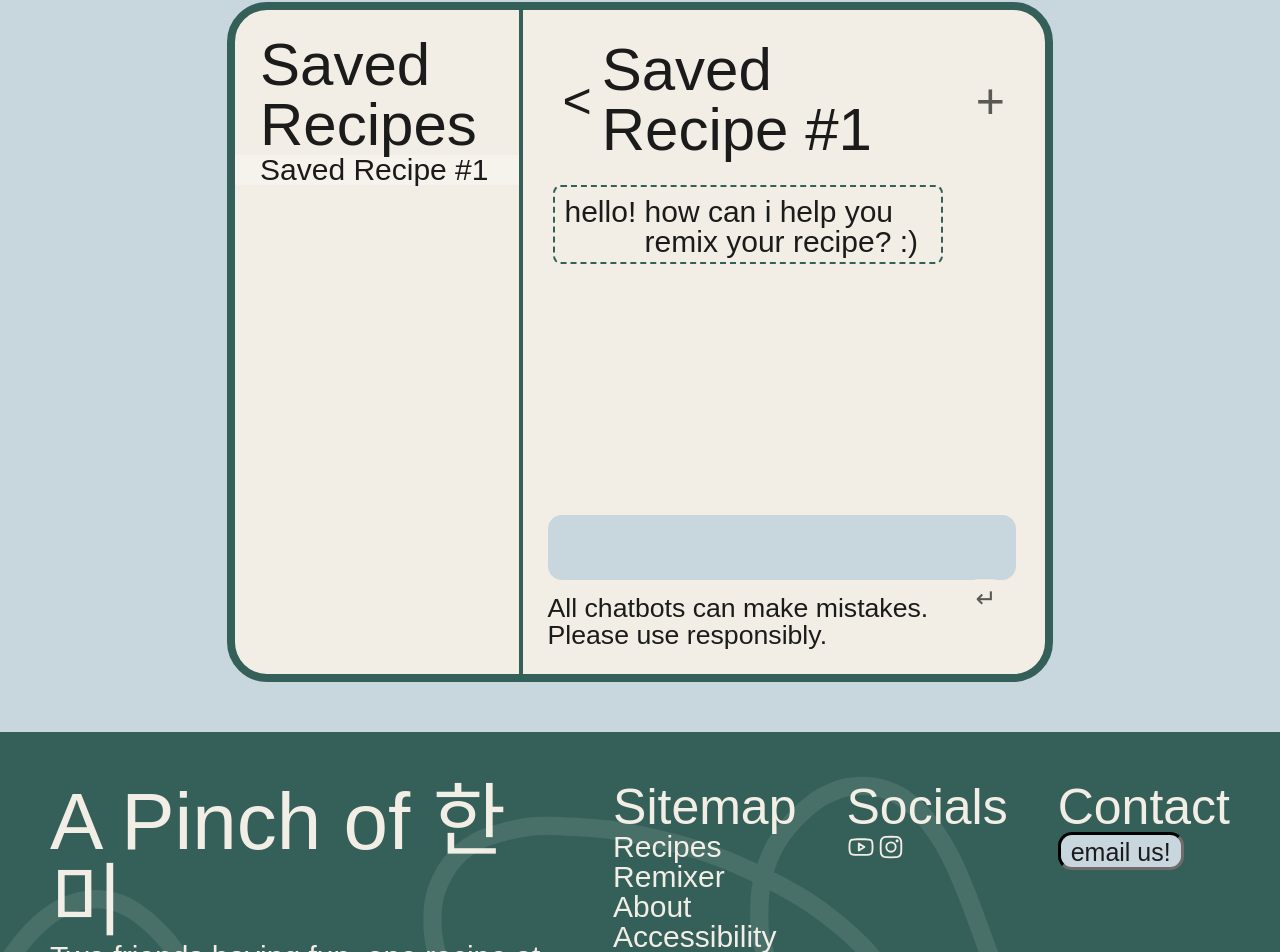
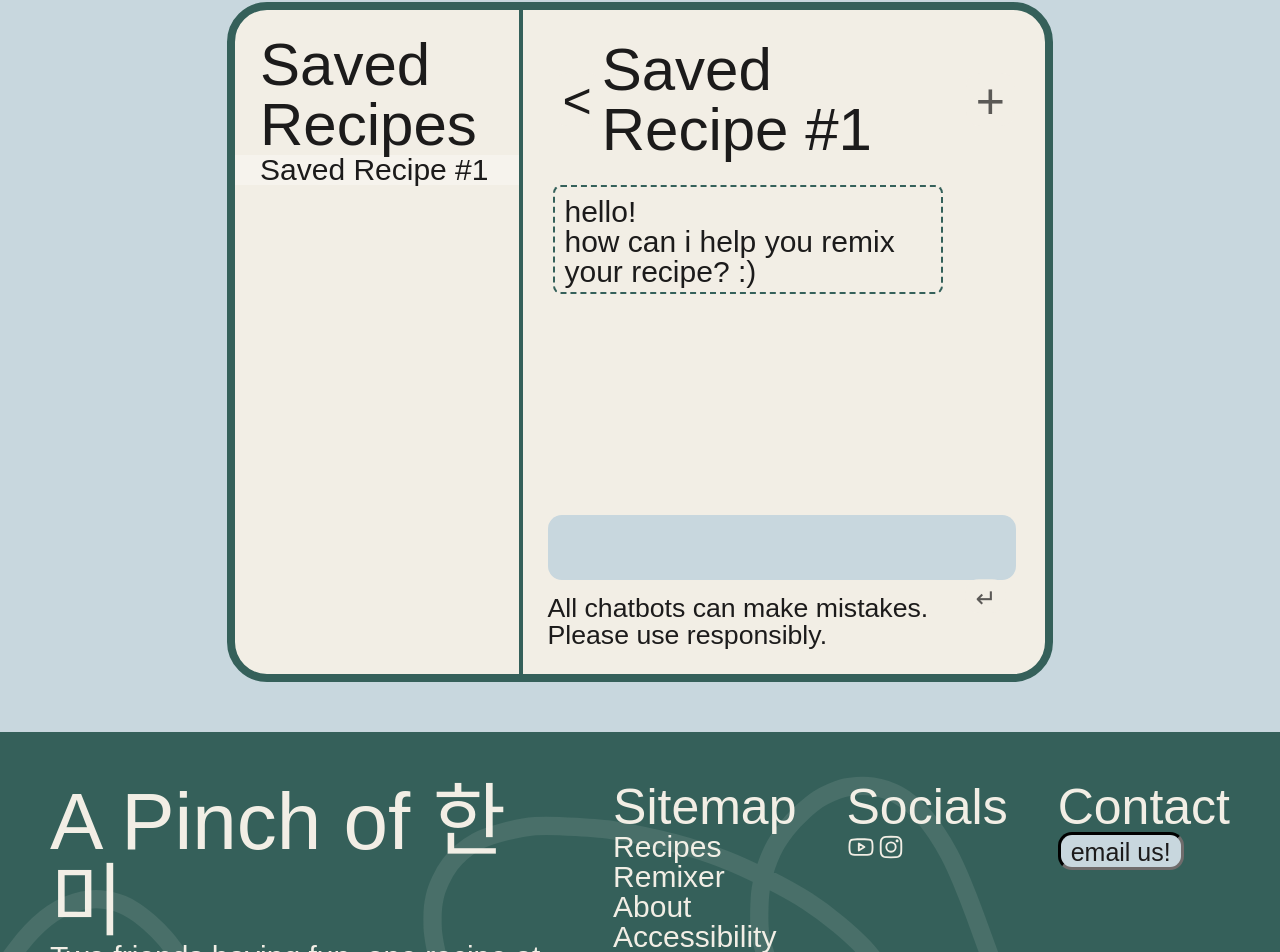
Before and after one commit to CJgett/gettinger-recipes, a Next.js app: page /remixer in a window 1280 px wide. Shown: the part 831-1783 px from the top of the page. Built offline with nearby package versions, Linux system fonts and the light colour scheme; a web font is replaced by a local one.

Commit message:
quick remixer message format fix

```diff
--- a/app/components/Remixer.jsx
+++ b/app/components/Remixer.jsx
@@ -131,7 +131,7 @@ export default function Remixer() {
                 function(message,index) {
                   return(
                     <div  key={index} className={`remixer-message ${message.botOrUser}`}>
-                    {message.botOrUser == "bot" ? (<InView as="div" className="in-view" onChange={(inView, entry, ref) => console.log(entry)} triggerOnce="true">{({ inView, ref, entry }) => (<div ref={ref} className={inView ? "in-view" : ""}> <span className="slide-in">{message.botAnimText}&nbsp;</span> <span className="slide-over">{message.messageText}</span></div>)}</InView>) : <span>{message.messageText}</span>}
+                    {message.botOrUser == "bot" ? (<InView as="div" className="in-view" onChange={(inView, entry, ref) => console.log(entry)} triggerOnce="true">{({ inView, ref, entry }) => (<div ref={ref} className={inView ? "in-view" : ""}> <p className="slide-in">{message.botAnimText}&nbsp;</p> <p className="slide-over">{message.messageText}</p></div>)}</InView>) : <span>{message.messageText}</span>}
                     </div>
                   );
                 }
--- a/app/styles/remixer.css
+++ b/app/styles/remixer.css
@@ -132,10 +132,6 @@
             max-width: 80%;
             width: auto;
 
-            div{
-              display: flex;
-              flex-direction: row;
-            }
 
             &.bot {
               border: 2px dashed var(--c-accent-secondary);
```
